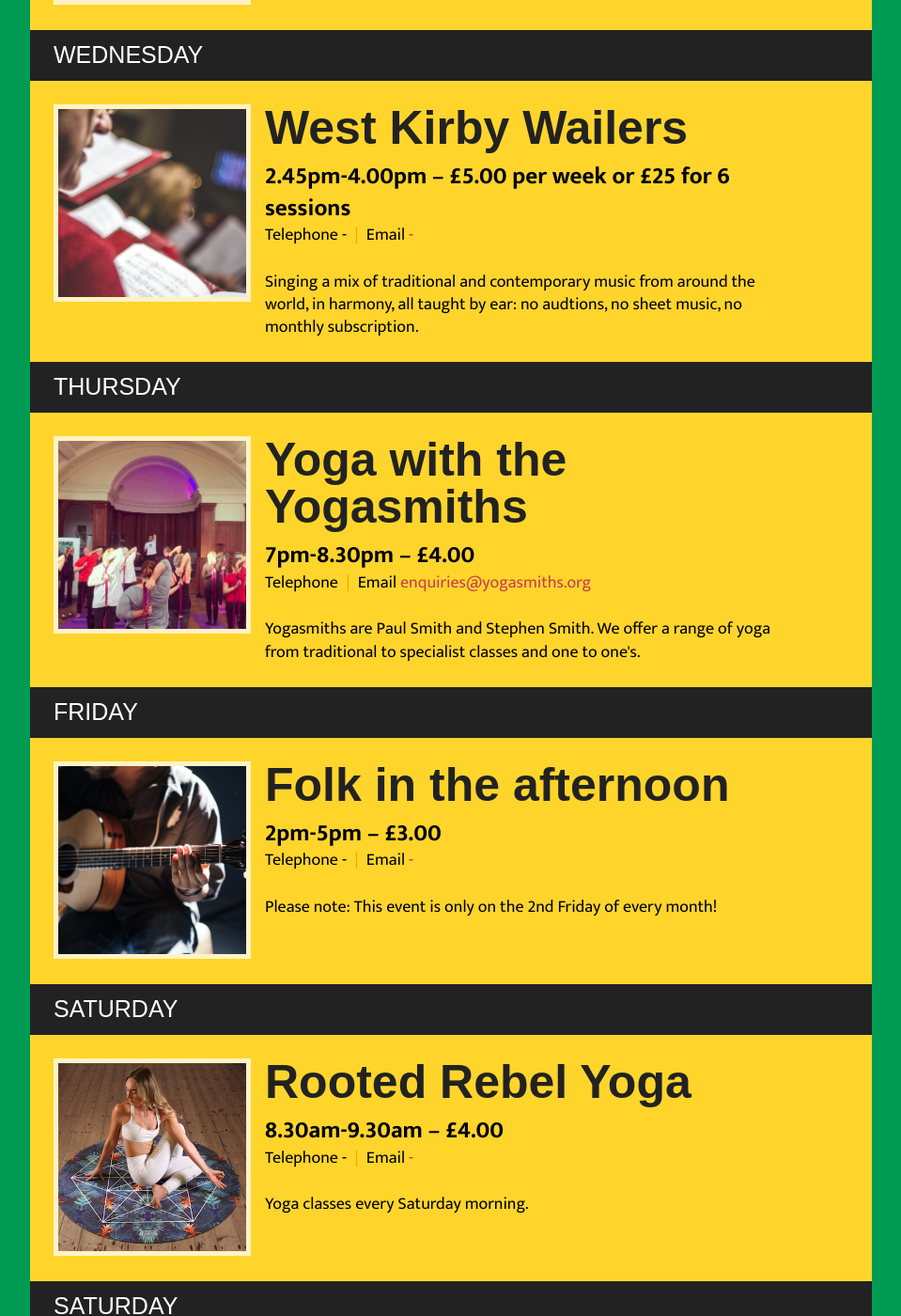
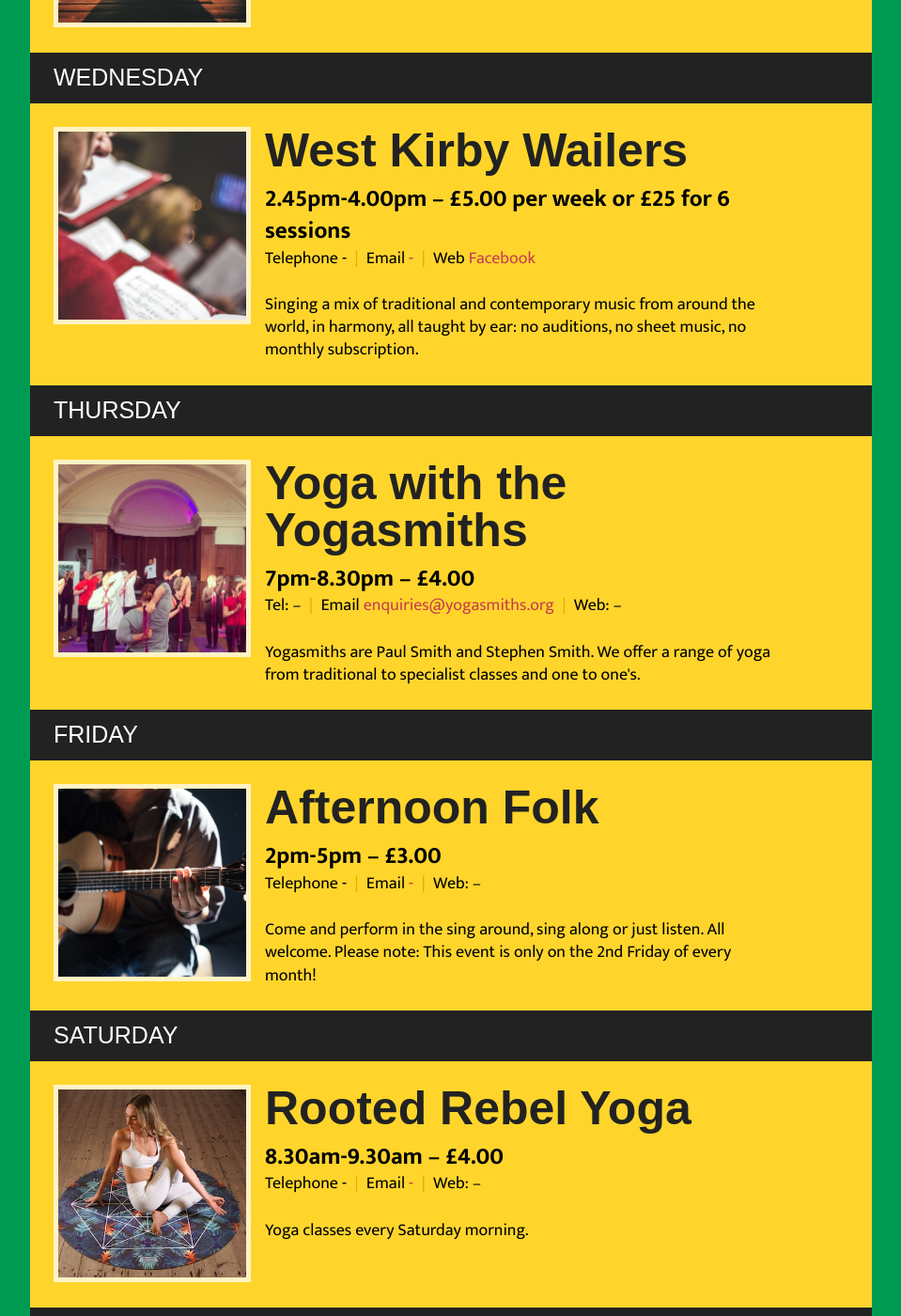
Before and after one commit to martincf/westkirbyartscentre, a Jekyll site: the page built from classes.md, in a window 1280 px wide and 1400 px high, scrolled down 3134 px. Shown: the whole window at 94% size, without its empty margins (160-1119 px from the left). Built offline with Jekyll 4.4.1, drawn with Linux system fonts in a browser that asks for light colours; nearby versions of some CDN libraries; some web fonts are replaced; some of the changed text lies outside the part shown.

Commit message:
Updated classes logic and details

```diff
--- a/_data/classes.yml
+++ b/_data/classes.yml
@@ -50,7 +50,7 @@
   desc: |
     Come and join the Ballrom Blitz family and start your very own strictly journey.
   tel: 07799 701 815
-  email:
+  email: jackie@ballroom-blitz.co.uk
   image: class-dancing
 
 - name: Still Life Drawing and Painting
@@ -81,9 +81,11 @@
   price: "5.00 per week or £25 for 6 sessions"
   tutor: James Sills
   desc: |
-    Singing a mix of traditional and contemporary music from around the world, in harmony, all taught by ear: no audtions, no sheet music, no monthly subscription.
+    Singing a mix of traditional and contemporary music from around the world, in harmony, all taught by ear: no auditions, no sheet music, no monthly subscription.
   tel: "-"
   email: "-"
+  web: http://www.facebook.com/jsillsmusic
+  webtitle: Facebook
   image: class-singing
 
 - name: Yoga with the Yogasmiths
@@ -97,13 +99,13 @@
   email: enquiries@yogasmiths.org
   image: class-yogasmith
 
-- name: Folk in the afternoon
+- name: Afternoon Folk
   day: Friday
   time: 2pm-5pm
   price: "3.00"
   tutor: "-"
   desc: |
-    Please note: This event is only on the 2nd Friday of every month!
+    Come and perform in the sing around, sing along or just listen. All welcome. Please note: This event is only on the 2nd Friday of every month!
   tel: "-"
   email: "-"
   image: events/acousticharvest
@@ -137,6 +139,6 @@
   tutor: "-"
   desc: |
     Creative and imaginative drama workshops and productions for young people aged 6 - 18. We focus on building confidence, self-esteem, team work skills and bringing imagination and ideas to life.
-  tel: "-"
+  tel: "07718 282 900"
   email: "-"
   image: class-drama
--- a/_includes/class.html
+++ b/_includes/class.html
@@ -2,6 +2,24 @@
     <div class="class--image" style="background-image: url({{ site.baseurl }}/assets/images/{{ class.image }}.jpg);"></div>
       <strong class="class--title">{{ class.name }}</strong>
       <span class="class--data">{{ class.time }} – &pound;{{ class.price }}</span>
-      <span class="class--contact">Telephone <tel>{{ class.tel }}</tel> <i>|</i> Email <a href="{{ class.email }}">{{ class.email }}</a></span>
+      <span class="class--contact">
+        {% if class.tel %}
+          Telephone <tel>{{ class.tel }}</tel>
+          {% else %}
+            Tel: &ndash;
+          {% endif %}
+        <i>|</i>
+        {% if class.email %}
+          Email <a href="mailto;{{ class.email }}">{{ class.email }}</a></span>
+        {% else %}
+          Email: &ndash;
+        {% endif %}
+        <i>|</i>
+        {% if class.web %}
+          Web <a href="{{ class.web }}">{{ class.webtitle }}</a>
+          {% else %}
+            Web: &ndash;
+          {% endif %}
+
       <p class="class--desc">{{ class.desc }}</p>
   </li>
```
